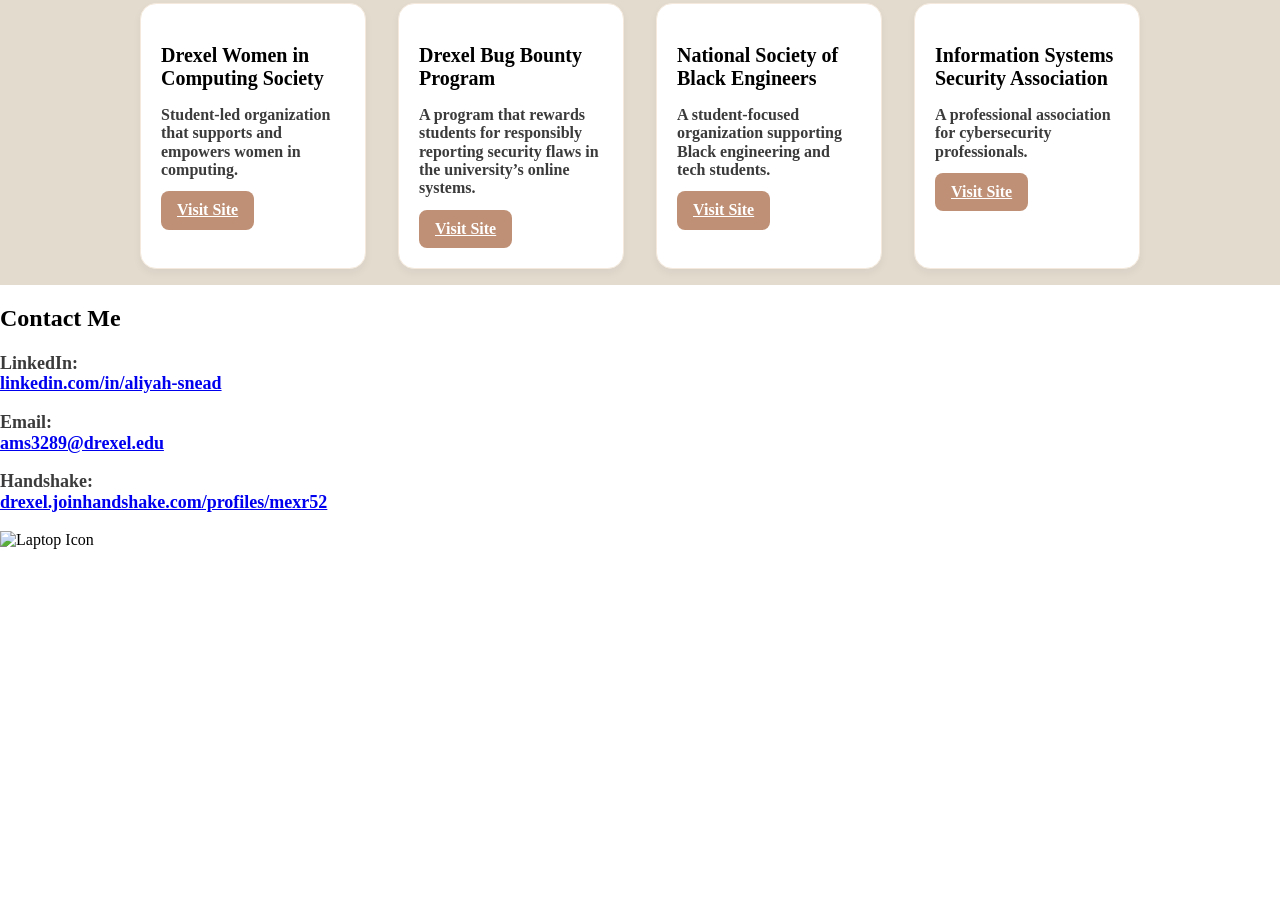
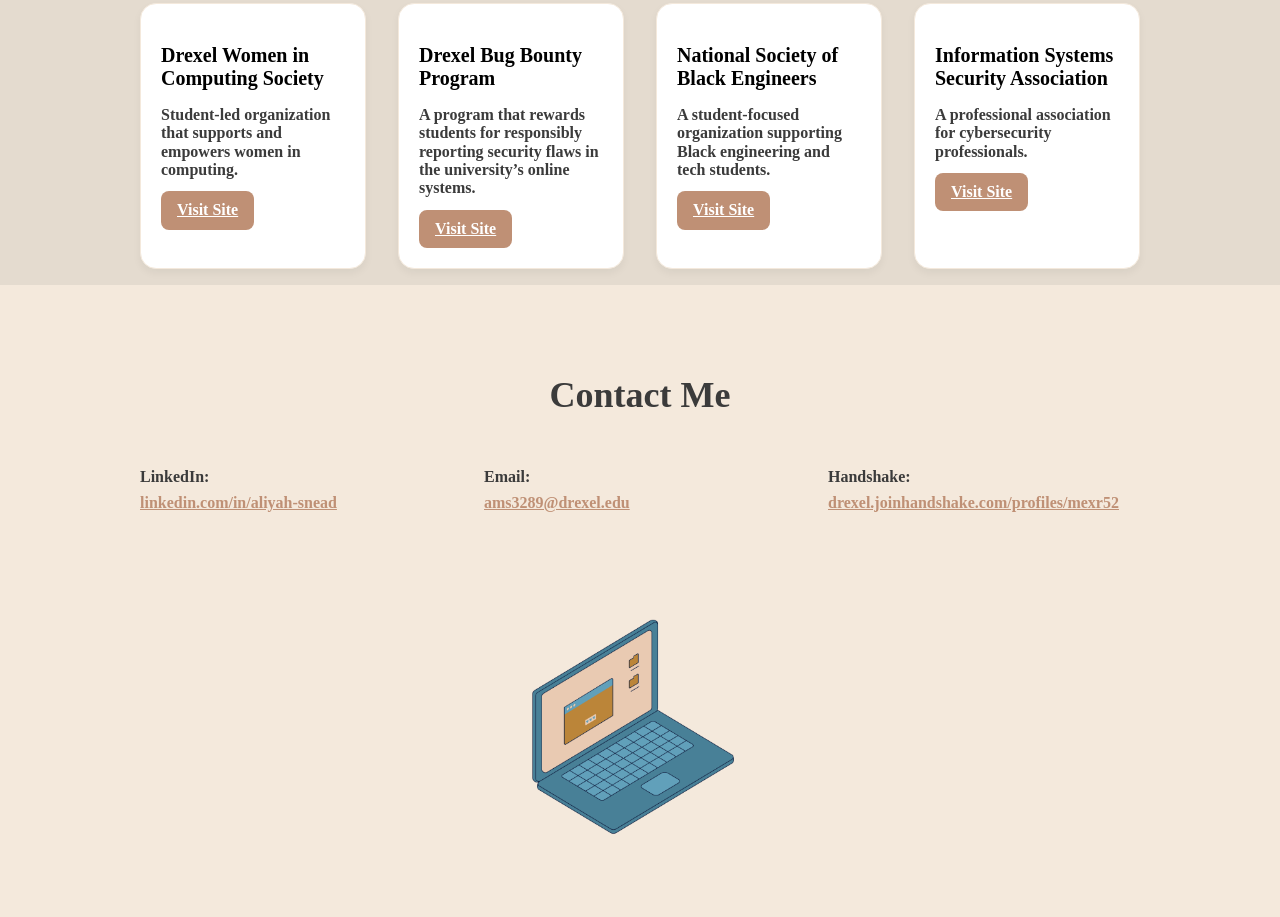
Before and after one commit to ams3289/info-151, a plain HTML site: page deploy/index.html in a window 1280 px wide. Shown: the part 4123-5040 px from the top of the page. Before the commit the page ends 4672 px from the top, so only its background shows below. Drawn offline with Linux system fonts and the light colour scheme; a script that the page names is missing.

Commit message:
added contact css

```diff
--- a/deploy/index.html
+++ b/deploy/index.html
@@ -178,7 +178,7 @@
       </div>
     </div>
     <div class="contact-img">
-      <img src="img/laptop.png" alt="Laptop Icon">
+      <img src="img/contact/laptop.png" alt="Laptop Icon">
     </div>
   </section>
     <script src="js/scripts-min.js"></script>
--- /dev/null
+++ b/dev/scss/sections/_contact.scss
@@ -0,0 +1,54 @@
+/* =============
+    Contact
+============= */
+@use "../helpers";
+
+.contact {
+    background-color: var(--peachCream);
+    padding: 60px 24px 16px;
+    text-align: center;
+
+    h2 {
+        font-size: 36px;
+        color: var(--darkGrey);
+        margin-bottom: 2rem;
+    }
+
+    .contact-grid {
+        display: grid;
+        grid-template-columns: repeat(3,1fr);
+        gap: 2rem;
+        max-width: 1000px;
+        margin: 0 auto 2rem auto;
+        text-align: left;
+
+        p{
+            font-size: 16px;
+            color: var(--darkGrey);
+            font-weight: 500;
+            line-height: 1.6;
+
+            a {
+                color: var(--redBrown);
+                text-decoration: underline;
+                font-weight: 600;
+
+                &:hover {
+                    color: #8c3c2b
+                }
+            }
+        }
+
+    }
+
+    .contact-img {
+        margin-top: 2rem;
+
+        img{
+            width: 350px;
+            height: auto;
+            display: block;
+            margin: 0 auto;
+        }
+    }
+}
--- a/dev/scss/styles.scss
+++ b/dev/scss/styles.scss
@@ -19,3 +19,4 @@
 @forward "sections/_about";
 @forward "sections/_resume";
 @forward "sections/_associations";
+@forward "sections/_contact";
```
Also changed, not shown: deploy/css/styles.css, deploy/img/contact/laptop.png (added), 1 other file.
